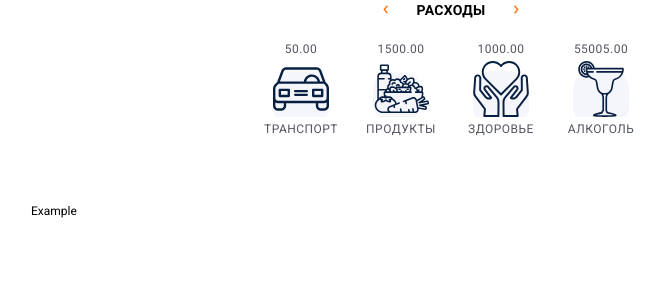
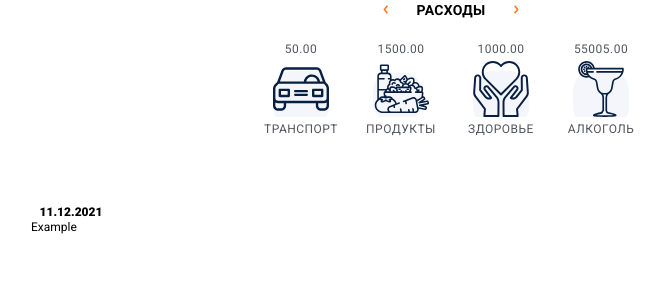
Before and after one commit to anna-stasya/cabbage-f05, a React (Create React App) app: page / in a window 1280 px wide. Shown: the top 300 px of the page, without its empty margins (79-744 px from the left). Built offline with nearby package versions, Linux system fonts and the light colour scheme.

Commit message:
insert currentDateCalender component

```diff
--- a/src/App.js
+++ b/src/App.js
@@ -13,7 +13,7 @@ import './App.css';
 //components
 import ReportsCategories from './components/ReportsCategories';
 import BriefList from './components/Brief';
-
+import CurrentDateCalendar from './components/CurrentDateCalendar';
 
 const Example = lazy(() =>
   import('./pages/Example' /* webpackChunkName: "Example" */),
@@ -32,6 +32,8 @@ function App() {
     <Container>
       <Suspense fallback={<div>Downloading...</div>}>
         <ReportsCategories />
+        <CurrentDateCalendar />
+
         <Routes>
           <Route end path={paths.reports} element={<Reports />} />
           <Route path={paths.register} exact element={<Registration />} />
```
Also changed, not shown: 1 other file (tests, documents, lock files or other folders).
